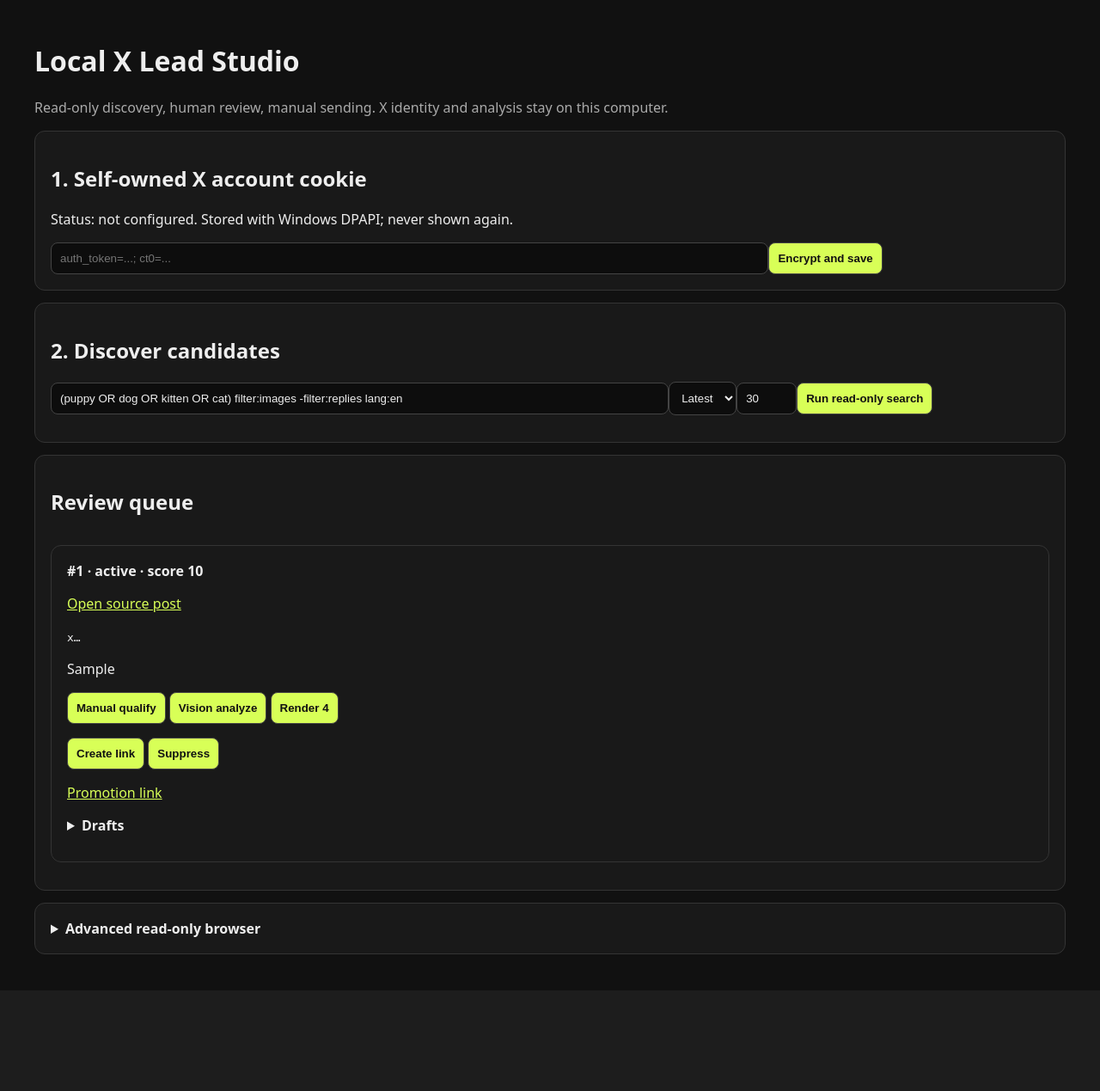
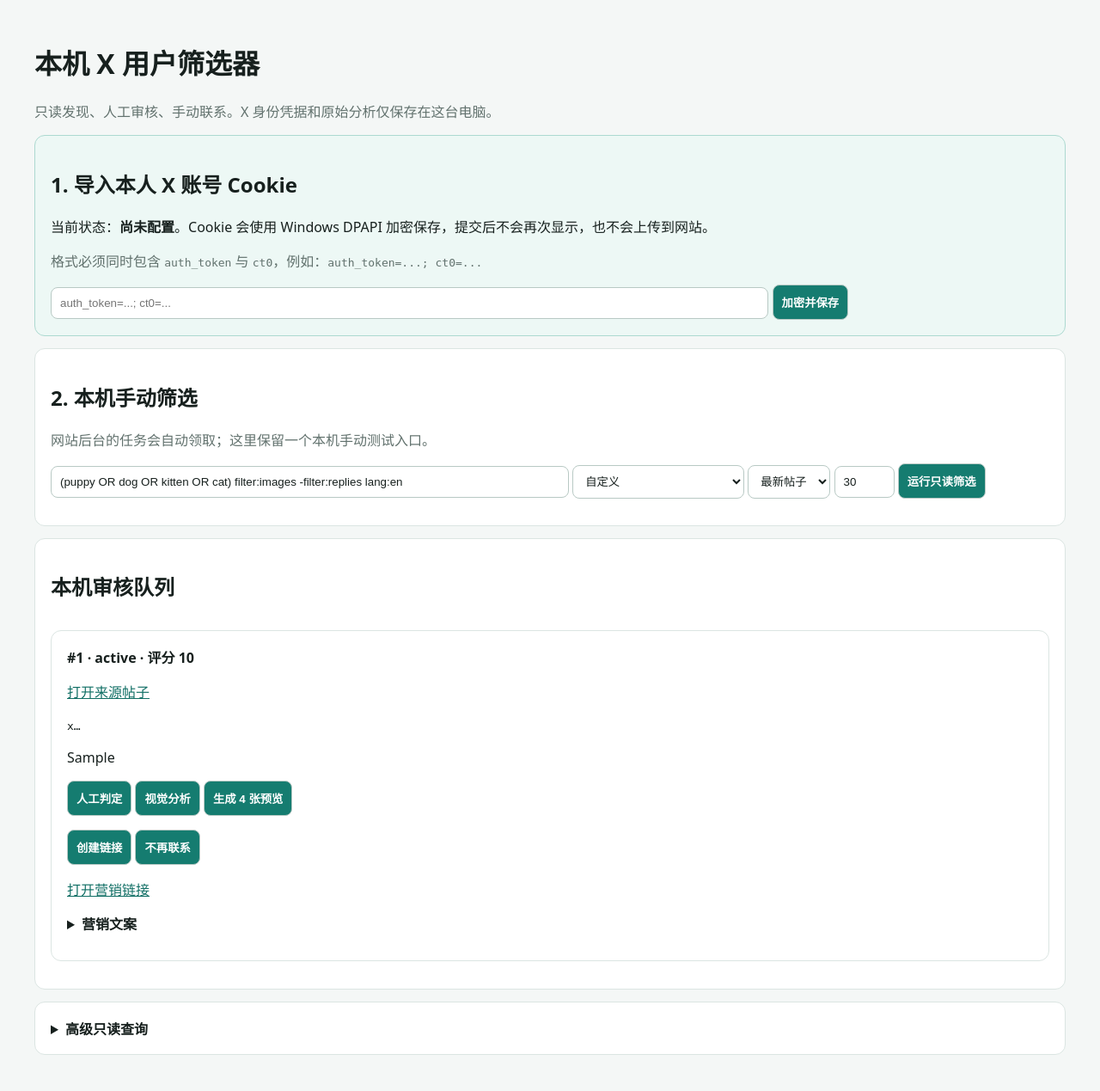
Before and after one commit to sycodeing/diy_project, a FastAPI app: page / in a window 1280 px wide. Shown: the whole page at 86% size. Before the commit the page ends 1110 px from the top, so only its background shows below. Run offline with FastAPI, Linux system fonts and the light colour scheme; tables that the repository leaves empty hold one stand-in row (values such as "Sample post").

Commit message:
Localize X lead worker setup

```diff
--- a/x-lead-studio/lead_studio/templates/index.html
+++ b/x-lead-studio/lead_studio/templates/index.html
@@ -1,17 +1,74 @@
-<!doctype html><html lang="en"><head><meta charset="utf-8"><meta name="viewport" content="width=device-width,initial-scale=1"><title>X Lead Studio</title><style>
-body{font-family:system-ui;background:#111;color:#eee;margin:0}main{max-width:1200px;margin:auto;padding:28px}section,article{background:#191919;border:1px solid #343434;border-radius:12px;padding:18px;margin:14px 0}input,select,textarea,button{background:#0d0d0d;color:#eee;border:1px solid #444;border-radius:8px;padding:10px}button{background:#d8ff57;color:#111;font-weight:800;cursor:pointer}.grid{display:grid;grid-template-columns:repeat(auto-fit,minmax(250px,1fr));gap:12px}.muted{color:#aaa}code{word-break:break-all}a{color:#d8ff57}summary{cursor:pointer;font-weight:800}</style></head><body><main>
-<h1>Local X Lead Studio</h1><p class="muted">Read-only discovery, human review, manual sending. X identity and analysis stay on this computer.</p>
-<section><h2>1. Self-owned X account cookie</h2><p>Status: {{ "configured" if cookie_configured else "not configured" }}. Stored with Windows DPAPI; never shown again.</p><form action="/settings/cookie" method="post"><input name="cookie" type="password" required placeholder="auth_token=...; ct0=..." style="width:70%"><button>Encrypt and save</button></form></section>
-<section><h2>2. Discover candidates</h2><form id="search"><input name="query" value="{{ default_query }}" style="width:60%"><select name="product"><option>Latest</option><option>Top</option><option>Media</option></select><input name="limit" type="number" min="1" max="50" value="30"><button>Run read-only search</button></form><pre id="search-result"></pre></section>
-<section><h2>Review queue</h2><div class="grid">{% for lead in leads %}<article><strong>#{{ lead.id }} · {{ lead.status }} · score {{ lead.score if lead.score is not none else "—" }}</strong><p><a href="{{ lead.post_url }}" target="_blank" rel="noreferrer">Open source post</a></p><code>{{ lead.author_hash[:12] }}…</code><p>{{ lead.pet_type or "Not analyzed" }}</p><p><button onclick="manualAnalyze({{ lead.id }})">Manual qualify</button> <button onclick="visionAnalyze({{ lead.id }})">Vision analyze</button> <button onclick="renderLead({{ lead.id }})">Render 4</button></p><p><button onclick="makeLink({{ lead.id }})">Create link</button> <button onclick="suppressLead({{ lead.id }})">Suppress</button></p>{% if lead.marketing_url %}<p><a href="{{ lead.marketing_url }}" target="_blank" rel="noreferrer">Promotion link</a></p>{% endif %}<details><summary>Drafts</summary><p>{{ lead.consent_copy or "Analyze first" }}</p><p>{{ lead.public_copy or "" }}</p><p>{{ lead.dm_copy or "" }}</p></details><pre id="lead-{{ lead.id }}"></pre></article>{% else %}<p>No candidates yet.</p>{% endfor %}</div></section>
-<section><details><summary>Advanced read-only browser</summary><p class="muted">Allowed: {{ operations|join(", ") }}</p><form id="advanced"><select name="operation">{% for operation in operations %}<option>{{ operation }}</option>{% endfor %}</select><textarea name="arguments" rows="4" style="width:70%">{}</textarea><input name="limit" type="number" value="20" min="1" max="100"><button>Query</button></form><pre id="advanced-result"></pre></details></section>
-</main><script>
+<!doctype html>
+<html lang="zh-CN">
+<head>
+  <meta charset="utf-8">
+  <meta name="viewport" content="width=device-width,initial-scale=1">
+  <title>X 用户筛选器</title>
+  <style>
+    body{font-family:system-ui;background:#f4f7f6;color:#17201e;margin:0}main{max-width:1200px;margin:auto;padding:28px}section,article{background:#fff;border:1px solid #dbe5e2;border-radius:12px;padding:18px;margin:14px 0}input,select,textarea,button{background:#fff;color:#17201e;border:1px solid #b8c9c4;border-radius:8px;padding:10px}button{background:#157c70;color:#fff;font-weight:800;cursor:pointer}.grid{display:grid;grid-template-columns:repeat(auto-fit,minmax(250px,1fr));gap:12px}.muted{color:#62726e}code{word-break:break-all}a{color:#116f65}summary{cursor:pointer;font-weight:800}.notice{background:#edf8f5;border-color:#acd9d0}
+  </style>
+</head>
+<body>
+<main>
+  <h1>本机 X 用户筛选器</h1>
+  <p class="muted">只读发现、人工审核、手动联系。X 身份凭据和原始分析仅保存在这台电脑。</p>
+
+  <section class="notice">
+    <h2>1. 导入本人 X 账号 Cookie</h2>
+    <p>当前状态：<strong>{{ "已配置" if cookie_configured else "尚未配置" }}</strong>。Cookie 会使用 Windows DPAPI 加密保存，提交后不会再次显示，也不会上传到网站。</p>
+    <p class="muted">格式必须同时包含 <code>auth_token</code> 与 <code>ct0</code>，例如：<code>auth_token=...; ct0=...</code></p>
+    <form action="/settings/cookie" method="post">
+      <input name="cookie" type="password" required placeholder="auth_token=...; ct0=..." style="width:70%">
+      <button>加密并保存</button>
+    </form>
+  </section>
+
+  <section>
+    <h2>2. 本机手动筛选</h2>
+    <p class="muted">网站后台的任务会自动领取；这里保留一个本机手动测试入口。</p>
+    <form id="search">
+      <input name="query" value="{{ default_query }}" style="width:50%">
+      <select name="segment">
+        <option value="custom">自定义</option>
+        {% for segment in search_segments %}<option value="{{ segment.key }}">{{ segment.label }}</option>{% endfor %}
+      </select>
+      <select name="product"><option value="Latest">最新帖子</option><option value="Top">热门帖子</option><option value="Media">图片帖子</option></select>
+      <input name="limit" type="number" min="1" max="50" value="30">
+      <button>运行只读筛选</button>
+    </form>
+    <pre id="search-result"></pre>
+  </section>
+
+  <section>
+    <h2>本机审核队列</h2>
+    <div class="grid">
+      {% for lead in leads %}
+      <article>
+        <strong>#{{ lead.id }} · {{ lead.status }} · 评分 {{ lead.score if lead.score is not none else "—" }}</strong>
+        <p><a href="{{ lead.post_url }}" target="_blank" rel="noreferrer">打开来源帖子</a></p>
+        <code>{{ lead.author_hash[:12] }}…</code>
+        <p>{{ lead.pet_type or "尚未分析" }}</p>
+        <p><button onclick="manualAnalyze({{ lead.id }})">人工判定</button> <button onclick="visionAnalyze({{ lead.id }})">视觉分析</button> <button onclick="renderLead({{ lead.id }})">生成 4 张预览</button></p>
+        <p><button onclick="makeLink({{ lead.id }})">创建链接</button> <button onclick="suppressLead({{ lead.id }})">不再联系</button></p>
+        {% if lead.marketing_url %}<p><a href="{{ lead.marketing_url }}" target="_blank" rel="noreferrer">打开营销链接</a></p>{% endif %}
+        <details><summary>营销文案</summary><p>{{ lead.consent_copy or "请先完成分析" }}</p><p>{{ lead.public_copy or "" }}</p><p>{{ lead.dm_copy or "" }}</p></details>
+        <pre id="lead-{{ lead.id }}"></pre>
+      </article>
+      {% else %}<p>暂无候选用户。</p>{% endfor %}
+    </div>
+  </section>
+
+  <section><details><summary>高级只读查询</summary><p class="muted">允许操作：{{ operations|join(", ") }}</p><form id="advanced"><select name="operation">{% for operation in operations %}<option>{{ operation }}</option>{% endfor %}</select><textarea name="arguments" rows="4" style="width:70%">{}</textarea><input name="limit" type="number" value="20" min="1" max="100"><button>查询</button></form><pre id="advanced-result"></pre></details></section>
+</main>
+<script>
 async function submitJson(form,url,result){const data=Object.fromEntries(new FormData(form));data.limit=Number(data.limit);if(data.arguments)data.arguments=JSON.parse(data.arguments);const r=await fetch(url,{method:'POST',headers:{'content-type':'application/json'},body:JSON.stringify(data)});document.getElementById(result).textContent=JSON.stringify(await r.json(),null,2)}
 document.getElementById('search').addEventListener('submit',e=>{e.preventDefault();submitJson(e.currentTarget,'/api/search','search-result')});document.getElementById('advanced').addEventListener('submit',e=>{e.preventDefault();submitJson(e.currentTarget,'/api/x/read','advanced-result')});
 async function leadAction(id,path,body){const r=await fetch(`/api/leads/${id}/${path}`,{method:'POST',headers:{'content-type':'application/json'},body:JSON.stringify(body||{})});document.getElementById(`lead-${id}`).textContent=JSON.stringify(await r.json(),null,2)}
-function manualAnalyze(id){leadAction(id,'analyze',{mode:'manual',has_pet:true,pet_type:prompt('Pet type','dog')||'pet',pet_count:1,pet_confidence:90,clarity:85,print_fit:85,engagement_quality:70,account_quality:70,sensitive:false,advertisement:false,person_primary:false,minor_primary:false})}
+function manualAnalyze(id){leadAction(id,'analyze',{mode:'manual',has_pet:true,pet_type:prompt('宠物类型','dog')||'pet',pet_count:1,pet_confidence:90,clarity:85,print_fit:85,engagement_quality:70,account_quality:70,sensitive:false,advertisement:false,person_primary:false,minor_primary:false})}
 function visionAnalyze(id){leadAction(id,'analyze',{mode:'vision'})}
 function renderLead(id){leadAction(id,'render',{})}
-function makeLink(id){leadAction(id,'marketing-link',{campaign:prompt('Campaign','pet-pillow-us')||'pet-pillow-us',channel:prompt('Channel: consent_reply, public_reply, or direct_message','consent_reply')||'consent_reply',variant:prompt('Variant','a')||'a'})}
-function suppressLead(id){leadAction(id,'suppress?reason='+encodeURIComponent(prompt('Reason','rejected')||'rejected'),{})}
-</script></body></html>
+function makeLink(id){leadAction(id,'marketing-link',{campaign:prompt('营销活动','pet-pillow-us')||'pet-pillow-us',channel:prompt('方式：consent_reply、public_reply 或 direct_message','consent_reply')||'consent_reply',variant:prompt('版本','a')||'a'})}
+function suppressLead(id){leadAction(id,'suppress?reason='+encodeURIComponent(prompt('原因','rejected')||'rejected'),{})}
+</script>
+</body>
+</html>
```
Also changed, not shown: 1 other file.
